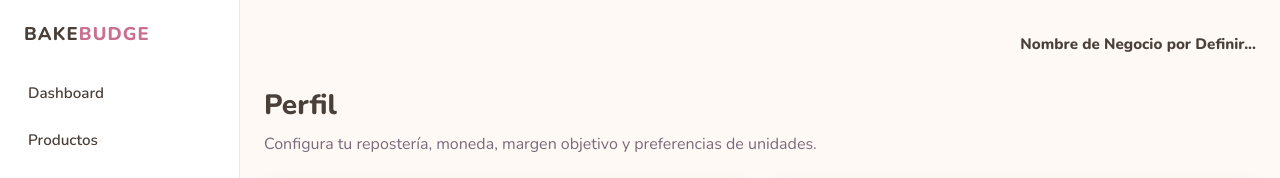
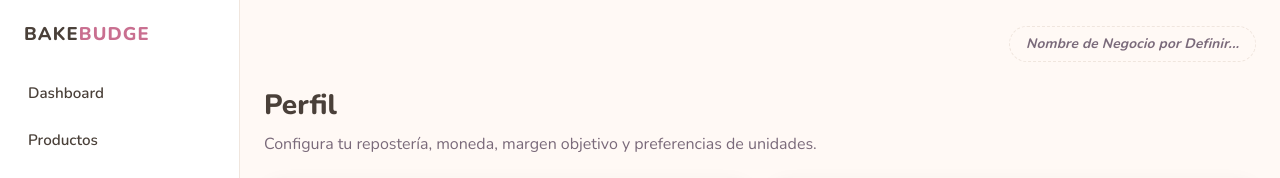
Before and after one commit to IrvingSAP/BAKEBUDGE_Railway, a Django app: template apps/accounts/templates/accounts/perfil.html in a window 1280 px wide. Shown: the top 178 px of the page. Run offline with Django 5.2, Linux system fonts and the light colour scheme; the template is opened without the code that fills it, so the values that code supplies are empty; parts of the project's set-up code (start-up, migrations or seed data) failed here and were passed over.

Commit message:
ui: topbar nombre_negocio con chip pastel y placeholder diferenciado

```diff
--- a/apps/core/templates/app_base.html
+++ b/apps/core/templates/app_base.html
@@ -24,7 +24,12 @@
         <button type="button" class="sidebar-toggle" data-sidebar-toggle aria-label="Abrir menú">☰</button>
         <span class="app-topbar-brand app-brand">BAKE<span>BUDGE</span></span>
         <div class="app-user">
-          <strong class="app-user-name">{{ app_profile.nombre_negocio|default:"Nombre de Negocio por Definir..." }}</strong>
+          {% with negocio=app_profile.nombre_negocio|default:"" %}
+          <strong
+            class="app-user-name{% if not negocio %} app-user-name--placeholder{% endif %}"
+            {% if negocio %}title="{{ negocio }}"{% endif %}
+          >{% if negocio %}{{ negocio }}{% else %}Nombre de Negocio por Definir...{% endif %}</strong>
+          {% endwith %}
         </div>
       </header>
 
--- a/apps/dashboard/static/dashboard/css/bakebudge-app-extra.css
+++ b/apps/dashboard/static/dashboard/css/bakebudge-app-extra.css
@@ -11,3 +11,18 @@
   color: var(--color-muted);
   font-size: 0.92rem;
 }
+
+@media (max-width: 768px) {
+  .app-user {
+    max-width: min(100%, 200px);
+  }
+
+  .app-user-name {
+    font-size: 0.92rem;
+    padding: 0.4rem 0.75rem;
+  }
+
+  .app-user-name--placeholder {
+    font-size: 0.78rem;
+  }
+}
--- a/apps/dashboard/static/dashboard/css/bakebudge-app.css
+++ b/apps/dashboard/static/dashboard/css/bakebudge-app.css
@@ -259,24 +259,44 @@ img {
 
 .app-user {
   display: flex;
-  flex-direction: column;
-  align-items: flex-end;
-  text-align: right;
+  align-items: center;
+  justify-content: flex-end;
   margin-left: auto;
-}
-
-.app-user-label {
-  font-size: 0.72rem;
-  font-weight: 700;
-  text-transform: uppercase;
-  letter-spacing: 0.06em;
-  color: var(--color-muted);
+  max-width: min(100%, 320px);
 }
 
 .app-user-name {
-  font-size: 0.95rem;
+  display: inline-block;
+  max-width: 100%;
+  padding: 0.5rem 1rem;
+  border-radius: 999px;
+  font-size: 1.05rem;
   font-weight: 800;
-  color: var(--color-text);
+  letter-spacing: 0.02em;
+  line-height: 1.25;
+  color: var(--color-primary-dark);
+  background: linear-gradient(
+    135deg,
+    rgba(232, 180, 188, 0.42) 0%,
+    rgba(180, 212, 232, 0.28) 55%,
+    rgba(196, 232, 180, 0.24) 100%
+  );
+  border: 1px solid rgba(201, 111, 144, 0.28);
+  box-shadow: var(--shadow-sm);
+  overflow: hidden;
+  text-overflow: ellipsis;
+  white-space: nowrap;
+}
+
+.app-user-name--placeholder {
+  font-size: 0.86rem;
+  font-weight: 700;
+  font-style: italic;
+  letter-spacing: 0.01em;
+  color: var(--color-muted);
+  background: var(--color-bg);
+  border: 1px dashed var(--color-border);
+  box-shadow: none;
 }
 
 .sidebar-toggle {
```
